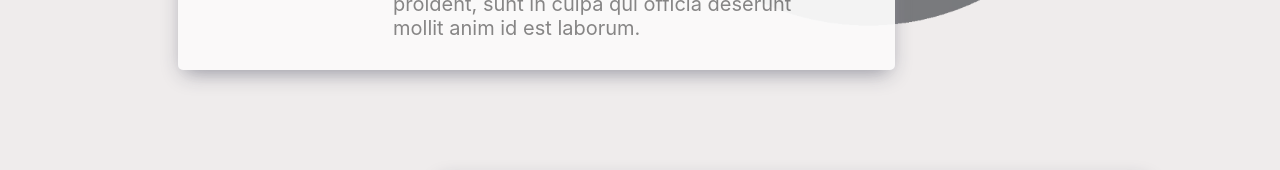
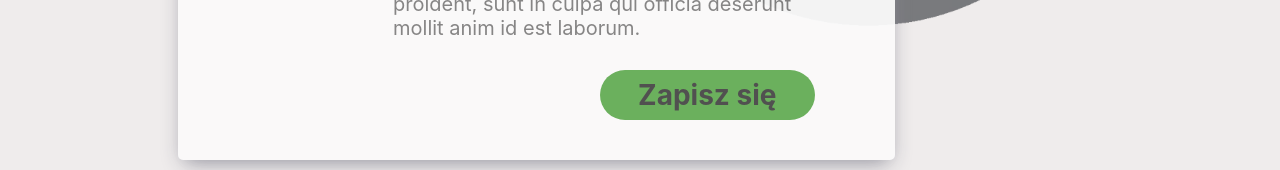
Before and after one commit to SebastianCieslik245787/Dietetyk_plus, a React (Vite) app: page /dietitians in a window 1280 px wide. Shown: the part 604-774 px from the top of the page. Built offline with nearby package versions, Linux system fonts and the light colour scheme.

Commit message:
Adding assign to dietitian by patient

```diff
--- a/src/assets/elements/our_offer/Dietitian.jsx
+++ b/src/assets/elements/dietitians/Dietitian.jsx
@@ -1,7 +1,8 @@
 import EmailIcon from "../../../images/icons/email_icon.png"
 import PhoneNumberIcon from "../../../images/icons/phone_number_icon.png"
 
-const Dietitian = ({data, position}) => {
+const Dietitian = ({data, position, isAssigned, onClick}) => {
+
     return (
         <>
             <div className={`dietitian-container ${position === 'right' ? 'dietitian-container-right' : ''}`}>
@@ -33,6 +34,15 @@ const Dietitian = ({data, position}) => {
                 <div className={`dietitian-info-description ${position === 'right' ? 'dietitian-info-contact-description-right' : ''}`}>
                     {data.description}
                 </div>
+                {
+                    !isAssigned && (
+                        <>
+                            <div className={`dietitian-info-assign-button ${position === 'right' ? 'right' : 'left'}`} onClick={onClick}>
+                                Zapisz się
+                            </div>
+                        </>
+                    )
+                }
             </div>
         </>
     );
--- a/src/pages/DietitianPatientsPage.jsx
+++ b/src/pages/DietitianPatientsPage.jsx
@@ -50,7 +50,6 @@ function DietitianPatientsPage() {
         };
     }, [isPatientClicked]);
 
-
     return (
         <>
             <NavigationBar/>
--- a/src/pages/Dietitians.jsx
+++ b/src/pages/Dietitians.jsx
@@ -1,9 +1,15 @@
 import "../style/Dietitians.css"
 import NavigationBar from "../assets/elements/navigation/NavigationBar.jsx";
 import {dietitiansData} from "../data/DietitiansData.js";
-import Dietitian from "../assets/elements/our_offer/Dietitian.jsx";
+import Dietitian from "../assets/elements/dietitians/Dietitian.jsx";
+import {useState} from "react";
 
 function Dietitians(){
+    const [isAssigned, setIsAssigned] = useState(false);
+    const handleAssign = () => {
+        setIsAssigned(!isAssigned);
+    }
+
     return (
         <>
             <NavigationBar/>
@@ -13,6 +19,8 @@ function Dietitians(){
                         <Dietitian
                             data={item}
                             key={index}
+                            isAssigned={isAssigned}
+                            onClick={handleAssign}
                             position={index % 2 === 1 ? "right" : "left"}
                         />
                     ))}
--- a/src/style/Dietitians.css
+++ b/src/style/Dietitians.css
@@ -149,3 +149,34 @@
     float: right;
     margin: 20px 6% 30px 0;
 }
+
+.dietitian-info-assign-button{
+    width: 30%;
+    height: 50px;
+    background-color: #64AD56;
+    transition: 0.3s ease;
+    margin-bottom: 40px;
+    border-radius: 30px;
+    display: flex;
+    align-items: center;
+    justify-content: center;
+    color: #484848;
+    font-size: 1.4rem;
+    font-weight: bold;
+}
+
+.dietitian-info-assign-button:hover{
+    box-shadow: 0 8px 20px -2px rgb(137, 137, 149);
+    background-color: #49853c;
+    cursor: pointer;
+}
+
+.dietitian-info-assign-button.left{
+    float: right;
+    margin-right: 80px;
+}
+
+.dietitian-info-assign-button.right{
+    float: left;
+    margin-left: 80px;
+}
```
